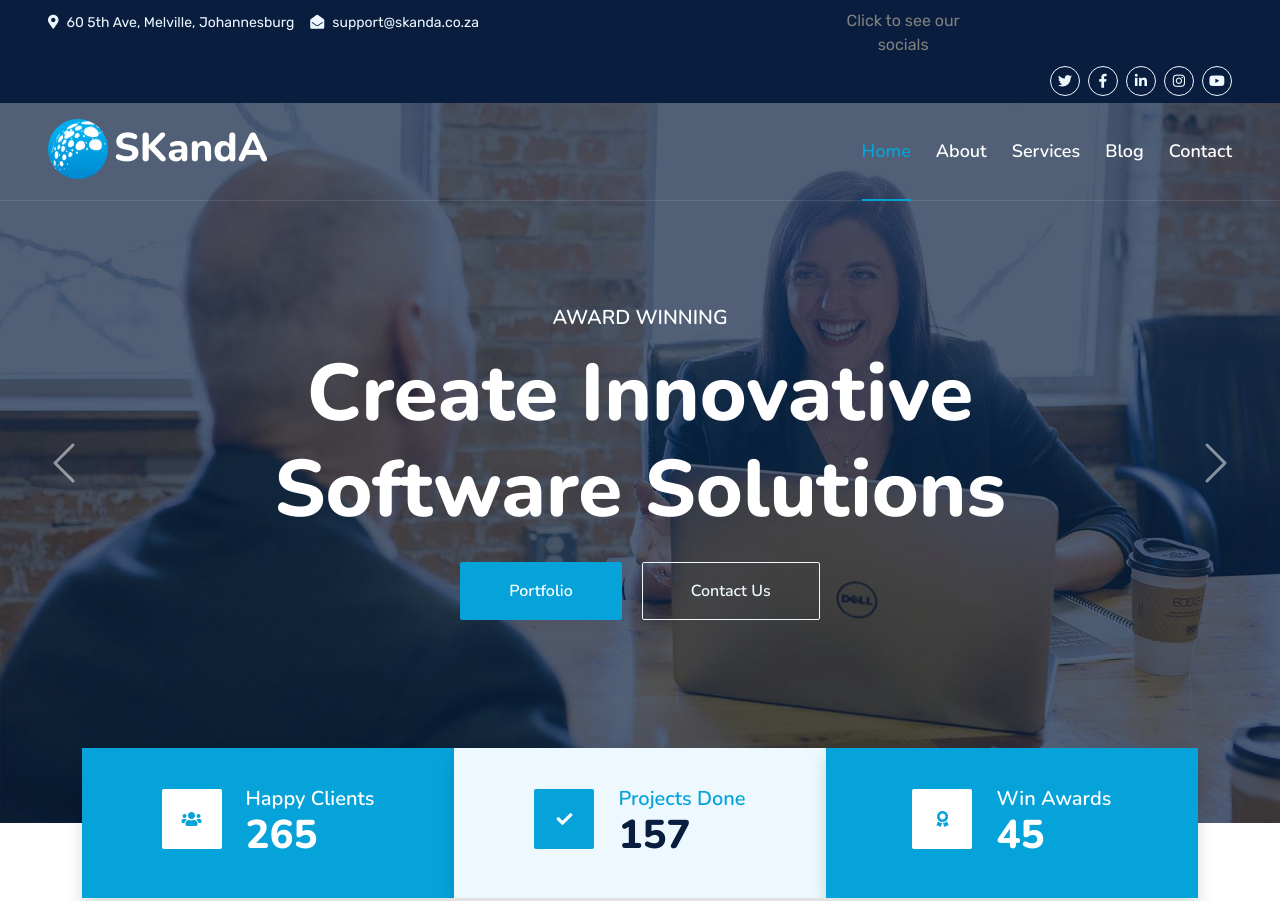
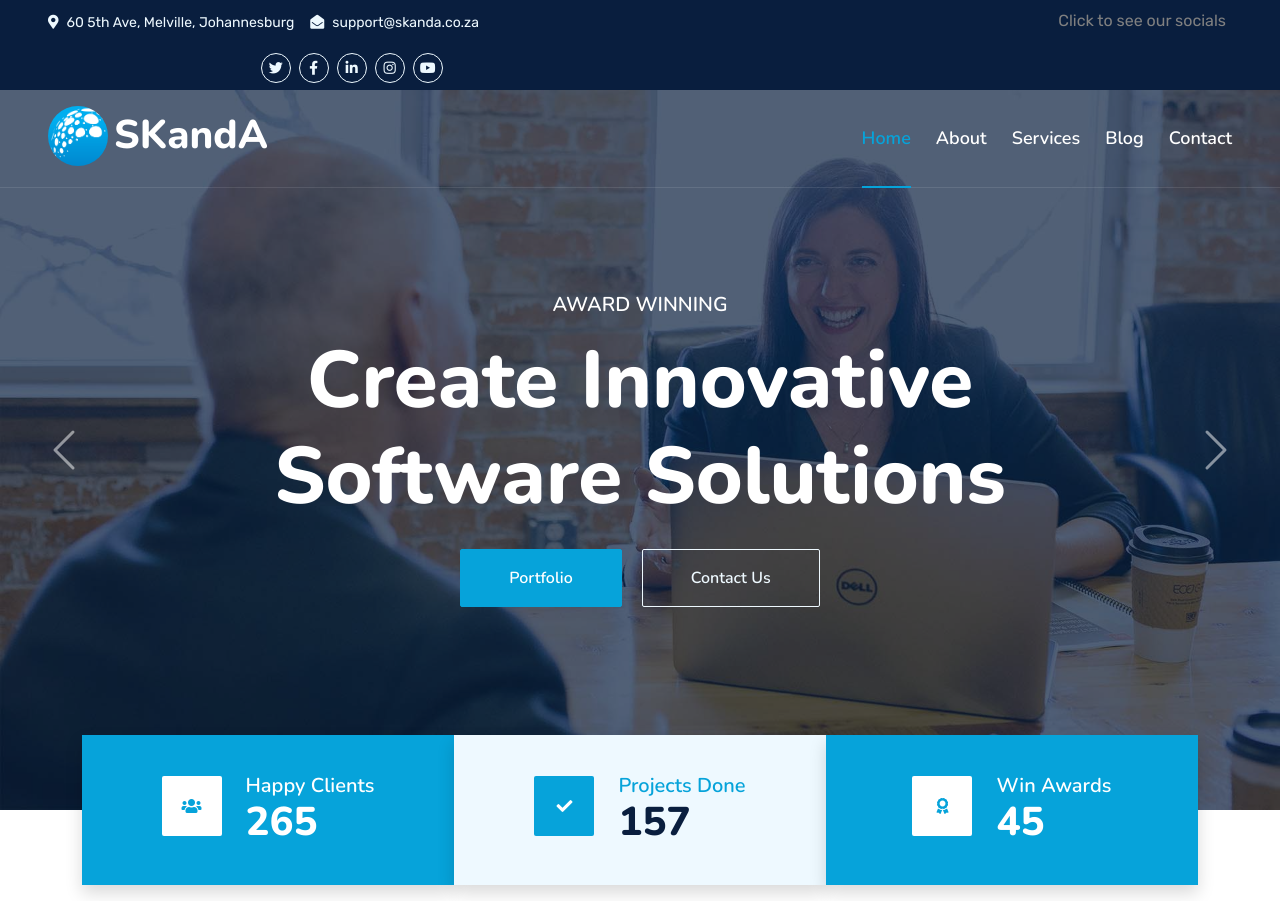
Before and after one commit to RaevenTech/Skanda1, a plain HTML site: page index.html in a window 1280 px wide. Shown: the top 901 px of the page. Drawn offline with nearby package versions, Linux system fonts and the light colour scheme.

Commit message:
topbar bug

```diff
--- a/index.html
+++ b/index.html
@@ -72,11 +72,11 @@
                     <small class="text-light"><i class="fa fa-envelope-open me-2"></i>support@skanda.co.za</small>
                 </div>
             </div>
+            <div id="topbar-see-socials" class="col-lg-4 text-center text-lg-end pt-2 " style="z-index: 5;">
+              <button class="topbar-btn" onclick=" topbarSocialsTxtBtn()">Click to see our socials</button>
+            </div>
             <div id="topbar-socials" class="col-lg-4 text-center text-lg-end">
-              <div id="topbar-see-socials" class="col-lg-4 text-center text-lg-end pt-2 " style="z-index: 5;">
-                <button class="topbar-btn" onclick=" topbarSocialsTxtBtn()">Click to see our socials</button>
-              </div>
-                <div class="d-inline-flex align-items-center position-relative" style="height: 45px;">
+                <div class="d-inline-flex align-items-center" style="height: 45px;">
                     <a class="btn btn-sm btn-outline-light btn-sm-square rounded-circle me-2" href=""><i class="fab fa-twitter fw-normal"></i></a>
                     <a class="btn btn-sm btn-outline-light btn-sm-square rounded-circle me-2" href=""><i class="fab fa-facebook-f fw-normal"></i></a>
                     <a class="btn btn-sm btn-outline-light btn-sm-square rounded-circle me-2" href=""><i class="fab fa-linkedin-in fw-normal"></i></a>
```
